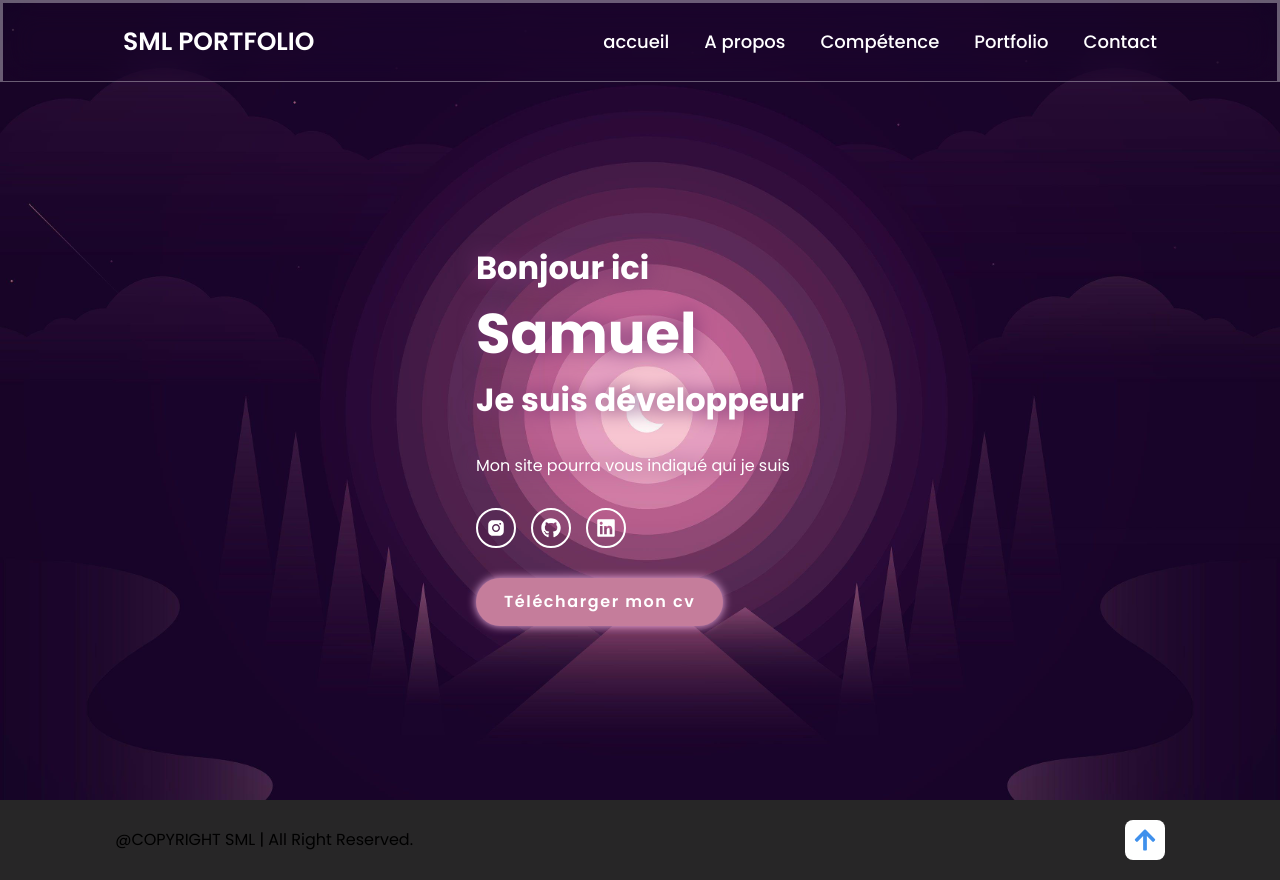
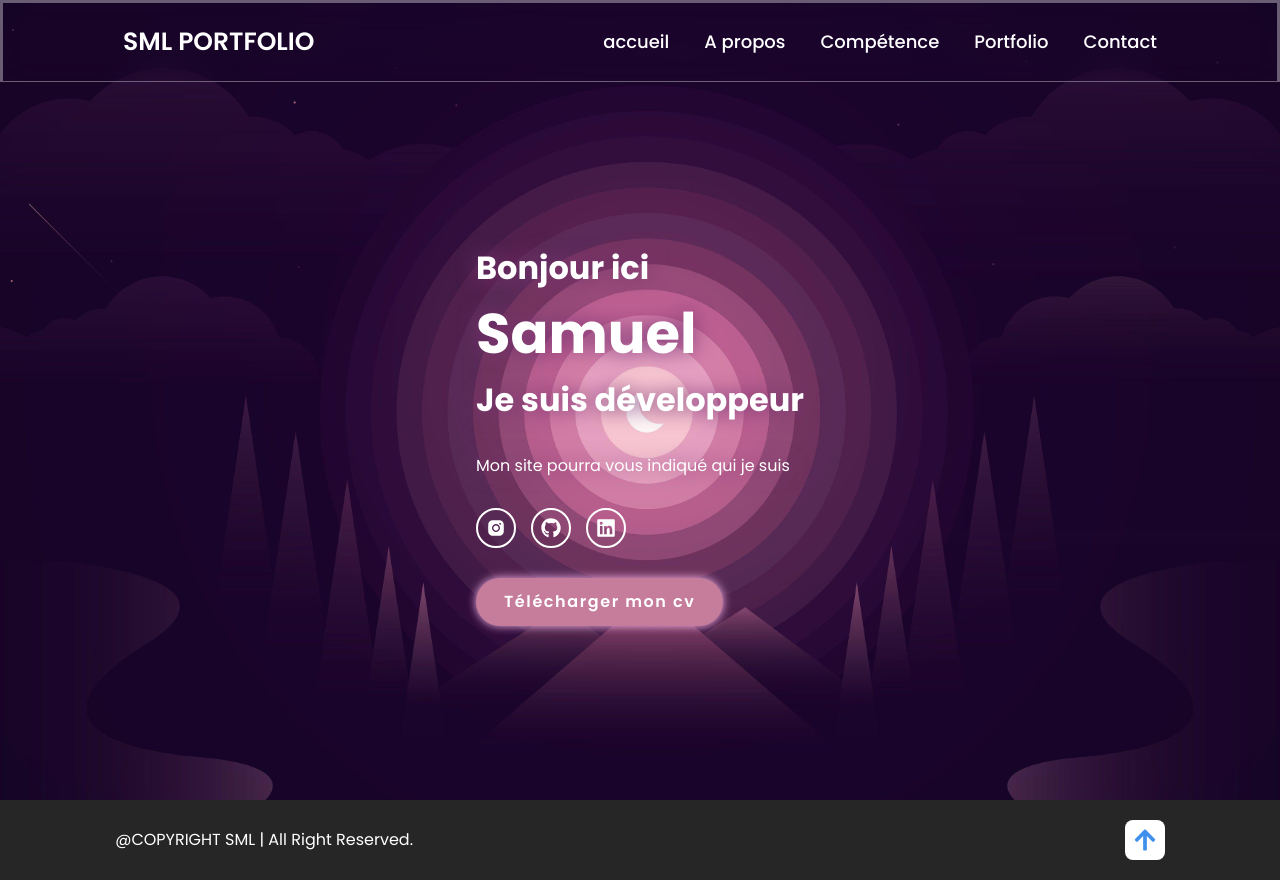
Before and after one commit to Sml94Tbs/sml-portfolio, a Next.js app: page / in a window 1280 px wide. Built offline with nearby package versions, Linux system fonts and the light colour scheme.

Commit message:
Footer fix

```diff
--- a/src/app/components/layouts/footer.tsx
+++ b/src/app/components/layouts/footer.tsx
@@ -4,7 +4,7 @@ import { FaArrowUp } from "react-icons/fa";
 const Footer = () => {
     return (
         <footer className=" flex justify-between items-center flex-wrap p-[2rem_9%] bg-[#272627]">
-            <p className=" text-[1.6rem]">
+            <p className=" text-white text-[1.6rem]">
                 @COPYRIGHT SML | All Right Reserved.
             </p>
             <div>
```
